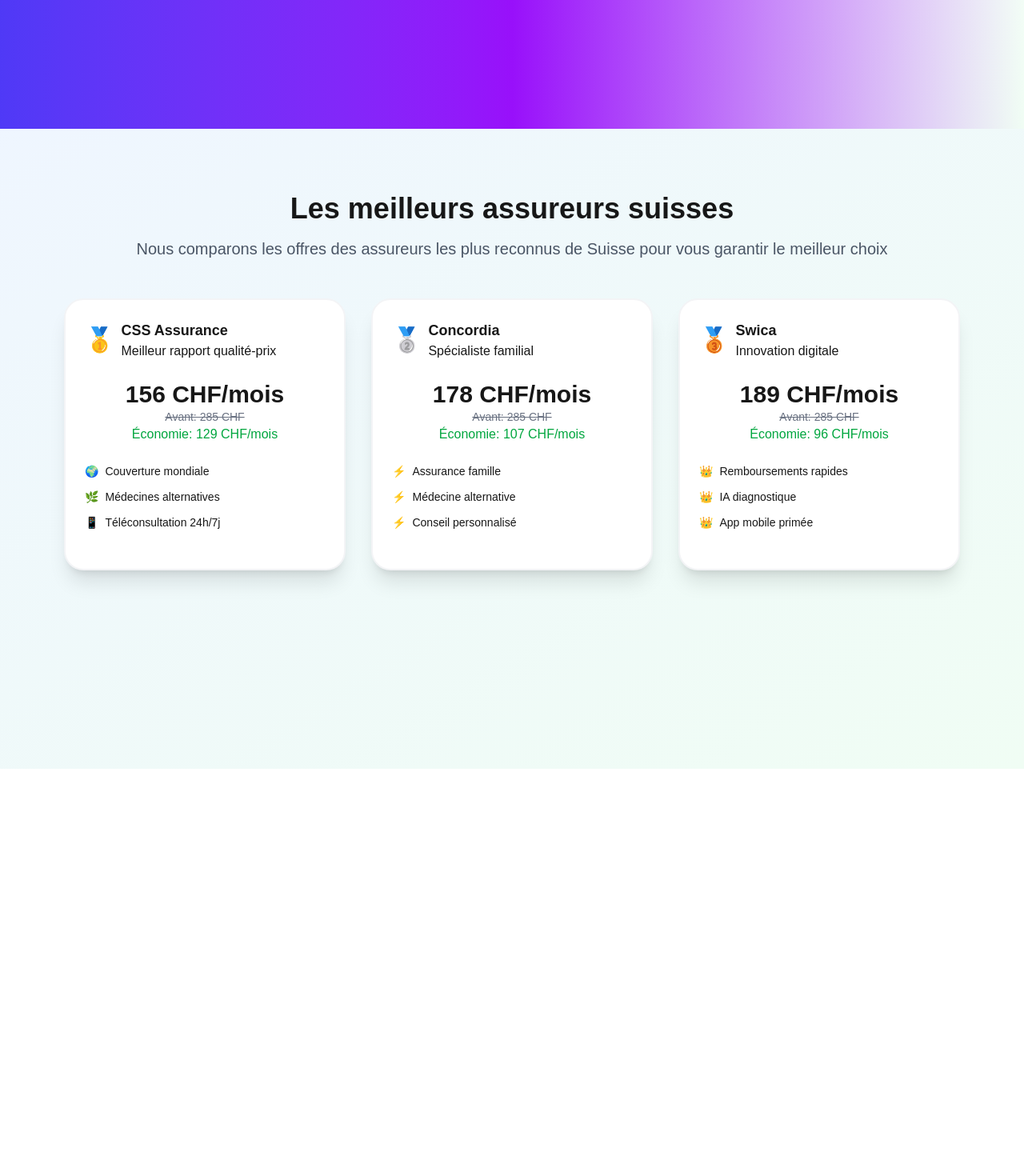
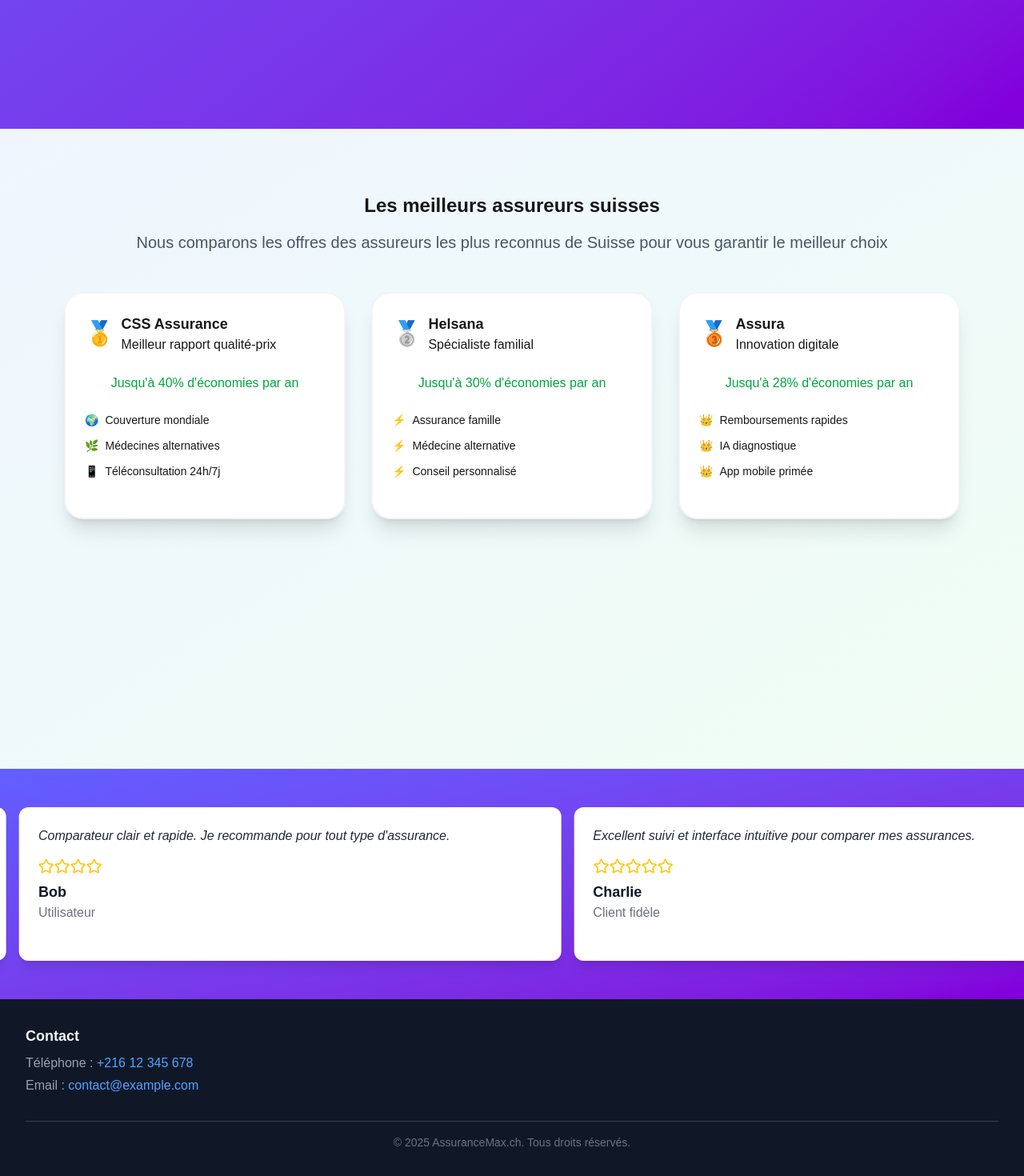
Before and after one commit to bd-woujoud/assurance-next, a Next.js app: page / in a window 1280 px wide. Shown: the part 799-2269 px from the top of the page at 80% size. Before the commit the page ends 1760 px from the top, so only its background shows below. Built offline with nearby package versions, Linux system fonts and the light colour scheme.

Commit message:
register

```diff
--- a/src/app/page.js
+++ b/src/app/page.js
@@ -3,7 +3,7 @@
 import React, { useState, useEffect, useRef } from 'react';
 // import './App.css'
 import Comparison from '../component/Comparison';
-
+import { Star, Section } from "lucide-react";
 const Home = () => {
   const [currentQuestion, setCurrentQuestion] = useState(1);
   const [answers, setAnswers] = useState({});
@@ -92,6 +92,62 @@
     setShowComparison(true);
   };
 
+
+
+  const reviews = [
+    {
+      name: "Alice",
+      role: "Client satisfait",
+      text: "AssuranceMax.ch m'a aidé à trouver la meilleure assurance auto en Suisse. Très pratique !",
+      rating: 5,
+    },
+    {
+      name: "Bob",
+      role: "Utilisateur",
+      text: "Comparateur clair et rapide. Je recommande pour tout type d'assurance.",
+      rating: 4,
+    },
+    {
+      name: "Charlie",
+      role: "Client fidèle",
+      text: "Excellent suivi et interface intuitive pour comparer mes assurances.",
+      rating: 5,
+    },
+    {
+      name: "David",
+      role: "Utilisateur",
+      text: "Simple, rapide et fiable. Très bon comparateur suisse.",
+      rating: 5,
+    },
+    {
+      name: "Emma",
+      role: "Client satisfait",
+      text: "J'ai trouvé l'assurance parfaite pour ma voiture grâce à AssuranceMax.ch !",
+      rating: 5,
+    },
+  ];
+  const [currentIndex, setCurrentIndex] = useState(0);
+  const sliderRef = useRef(null);
+
+  // Auto-scroll toutes les 3 secondes
+  useEffect(() => {
+    const interval = setInterval(() => {
+      setCurrentIndex((prevIndex) => (prevIndex + 1) % reviews.length);
+    }, 3000);
+    return () => clearInterval(interval);
+  }, []);
+
+  // Scroll effect
+  useEffect(() => {
+    const slider = sliderRef.current;
+    if (slider) {
+      slider.style.transition = "transform 0.7s ease";
+      slider.style.transform = `translateX(-${currentIndex * (100 / 3)}%)`;
+    }
+  }, [currentIndex]);
+
+
+
   return (
     <div className={`min-h-screen ${isDark ? 'dark' : ''}`}>
       <style>{`
@@ -126,7 +182,9 @@
         }
 
         .gradient-bg {
-          background: linear-gradient(135deg, #FF6B6B 0%, #4ECDC4 50%, #45B7D1 100%);
+          background:linear-gradient(135deg, #667eea 0 %, #764ba2 100 %);
+
+
         }
 
         .glass-card {
@@ -215,7 +273,9 @@
 }
 
 
-
+.background-hero {
+background:  linear-gradient(135deg, #667eea 0 %, #764ba2 100 %) !important ,
+      }
 @media screen and (max-width:500px){
 
      .wrapper {
@@ -224,7 +284,9 @@
   }
       `}</style>
 
-      <div className="bg-gradient-to-br from-blue-50 via-white to-green-50 dark:from-gray-900 dark:via-gray-800 dark:to-gray-900 text-gray-900 dark:text-white transition-colors duration-300">
+
+
+      <div style={{ background: " linear - gradient(135deg, #667eea 0 %, #764ba2 100 %) " }} className="  text-gray-900 ">
 
         {/* Navigation */}
         <nav className="fixed top-0 w-full z-50 glass-card shadow-lg">
@@ -235,15 +297,15 @@
                   <span className="text-2xl">🛡️</span>
                 </div>
                 <div>
-                  <span className="text-xl font-bold bg-gradient-to-r from-red-400 to-teal-400 bg-clip-text text-transparent">
+                  <span className="text-md-xl text-sm font-bold bg-gradient-to-r from-red-400 to-teal-400 bg-clip-text text-transparent">
                     AssuranceMax.ch
                   </span>
                   <div className="text-xs text-gray-500">🇨🇭 Comparateur Suisse</div>
                 </div>
               </div>
               <div className="text-center">
-                <p>avis clients</p>
-                <div className="text-sm font-medium">4.9/5 ⭐ 2,847 avis</div>
+                <p className='text-xs text-md-xl text-gray-500'>avis clients</p>
+                <div className="text-xs font-medium">4.9/5 ⭐ 2,847 avis</div>
               </div>
             </div>
           </div>
@@ -256,7 +318,7 @@
         {currentSection === 'hero' && (
 
 
-          <section className="relative bg-gradient-to-r from-indigo-600 via-purple-600  text-white py-20">
+          <section className="relative bg-gradient-to-br from-indigo-500 to-purple-700  text-white py-20">
             {/* <div className="absolute top-40 left-10 text-3xl emoji-float" style={{ animationDelay: '0s' }}>💊</div>
             <div className="absolute top-32 right-20 text-4xl emoji-float" style={{ animationDelay: '1s' }}>🩺</div>
             <div className="absolute bottom-20 left-20 text-4xl emoji-float" style={{ animationDelay: '2s' }}>💰</div>
@@ -266,12 +328,12 @@
             <div className="container mx-auto px-6 grid grid-cols-1 md:grid-cols-2 gap-12 items-center">
 
               {/* Col gauche - Texte */}
-              <div className="space-y-6">
-                <h1 className="text-4xl md:text-5xl font-extrabold leading-tight">
+              <div className="space-y-6 mt-5 mt-md-0">
+                <h1 className="text-3xl md:text-5xl font-extrabold leading-tight">
                   Trouvez l&#39;assurance{" "}
                   <span className="text-pink-300">parfaite</span> en Suisse
                 </h1>
-                <p className="text-lg md:text-xl text-gray-100">
+                <p className="text-md md:text-xl text-gray-100">
                   Comparez les meilleures offres d&#39;assurance maladie suisse en 2 minutes.{" "}
                   <span className="font-bold">Économisez jusquà 40% sur vos primes !</span>
                 </p>
@@ -393,7 +455,7 @@
         <div className="max-w-6xl mx-auto px-4">
           <div className="text-center mb-12">
 
-            <h2 className="text-4xl font-bold mb-4">Les meilleurs assureurs suisses</h2>
+            <h2 className="text-md-4xl text-2xl font-bold mb-4">Les meilleurs assureurs suisses</h2>
             <p className="text-xl text-gray-600 dark:text-gray-400">Nous comparons les offres des assureurs les plus reconnus de Suisse pour vous garantir le meilleur choix</p>
           </div>
           <div className="grid md:grid-cols-3 gap-8" id="results-container">
@@ -411,9 +473,9 @@
 
               </div>
               <div className="text-center my-6">
-                <div className="text-3xl font-bold text-primary">156 CHF/mois</div>
-                <div className="text-sm text-gray-500 line-through">Avant: 285 CHF</div>
-                <div className="text-green-600 font-medium">Économie: 129 CHF/mois</div>
+
+                <div className="text-green-600 font-medium">Jusqu'à 40%
+                  d'économies par an</div>
               </div>
               <ul className="space-y-3 mb-6">
                 <li className="flex items-center text-sm">
@@ -437,7 +499,7 @@
                 <div className="flex items-center space-x-2">
                   <span className="text-3xl">🥈</span>
                   <div>
-                    <h3 className="text-lg font-bold">Concordia</h3>
+                    <h3 className="text-lg font-bold">Helsana</h3>
                     <div className="flex items-center">
                       Spécialiste familial
                     </div>
@@ -446,9 +508,9 @@
 
               </div>
               <div className="text-center my-6">
-                <div className="text-3xl font-bold text-primary">178 CHF/mois</div>
-                <div className="text-sm text-gray-500 line-through">Avant: 285 CHF</div>
-                <div className="text-green-600 font-medium">Économie: 107 CHF/mois</div>
+
+                <div className="text-green-600 font-medium">Jusqu'à 30%
+                  d'économies par an</div>
               </div>
               <ul className="space-y-3 mb-6">
                 <li className="flex items-center text-sm">
@@ -472,7 +534,7 @@
                 <div className="flex items-center space-x-2">
                   <span className="text-3xl">🥉</span>
                   <div>
-                    <h3 className="text-lg font-bold">Swica</h3>
+                    <h3 className="text-lg font-bold">Assura</h3>
                     <div className="flex items-center">
                       Innovation digitale
                     </div>
@@ -481,9 +543,9 @@
 
               </div>
               <div className="text-center my-6">
-                <div className="text-3xl font-bold text-primary">189 CHF/mois</div>
-                <div className="text-sm text-gray-500 line-through">Avant: 285 CHF</div>
-                <div className="text-green-600 font-medium">Économie: 96 CHF/mois</div>
+
+                <div className="text-green-600 font-medium">Jusqu'à 28%
+                  d'économies par an</div>
               </div>
               <ul className="space-y-3 mb-6">
                 <li className="flex items-center text-sm">
@@ -506,6 +568,61 @@
 
         </div>
       </section>
+      <section className=' bg-gradient-to-br from-indigo-500 to-purple-700 '>
+        <div className="relative  d-flex justify-center mx-auto py-12 px-4 overflow-hidden">
+          <div
+            ref={sliderRef}
+            className="flex"
+            style={{ width: `${(reviews.length / 3) * 100}%` }}
+          >
+            {reviews.map((review, index) => (
+              <div key={index} className="flex-none w-1/3 px-2">
+                <div className="bg-white text-gray-900 rounded-xl shadow-lg p-6 h-full">
+                  <p className="text-gray-800 italic mb-4">{review.text}</p>
+                  <div className="flex items-center mb-2">
+                    {Array(review.rating)
+                      .fill(0)
+                      .map((_, i) => (
+                        <Star key={i} className="w-5 h-5 text-yellow-400" />
+                      ))}
+                  </div>
+                  <h3 className="font-bold text-lg">{review.name}</h3>
+                  <p className="text-gray-500">{review.role}</p>
+                </div>
+              </div>
+            ))}
+          </div>
+        </div>
+      </section>
+      <footer className="bg-gray-900 text-gray-100 py-8">
+        <div className="max-w-7xl mx-auto px-4 sm:px-6 lg:px-8">
+          <div className="flex flex-col md:flex-row justify-between items-start md:items-center space-y-6 md:space-y-0">
+
+            {/* Section contact */}
+            <div>
+              <h2 className="text-lg font-semibold mb-2">Contact</h2>
+              <p className="text-gray-400">Téléphone : <a href="tel:+41225552632" className="text-blue-400 hover:text-blue-600">+216 12 345 678</a></p>
+              <p className="text-gray-400 mt-1">Email : <a href="mailto:contact@example.com" className="text-blue-400 hover:text-blue-600">contact@example.com</a></p>
+            </div>
+
+
+          </div>
+
+
+
+
+
+
+
+          {/* Bas de footer */}
+          <div className="mt-8 border-t border-gray-700 pt-4 text-center text-gray-500 text-sm">
+            &copy; {new Date().getFullYear()} AssuranceMax.ch. Tous droits réservés.
+          </div>
+        </div>
+      </footer>
+
+
+
 
 
     </div>
```
Also changed, not shown: src/component/Comparison.js (+139 -81 lines).
